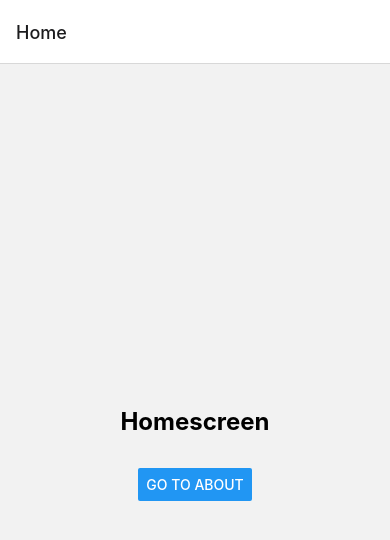
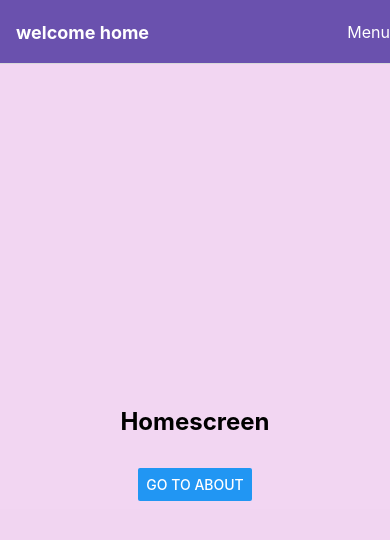
Before and after one commit to JesusVergara89/RNnetworking, a React Native app: screen / in a window 390 px wide. Shown: the top 540 px of the page. Built offline with nearby package versions, Linux system fonts and the light colour scheme.

Commit message:
styling screens

```diff
--- a/App.js
+++ b/App.js
@@ -2,16 +2,36 @@ import { NavigationContainer } from '@react-navigation/native';
 import { createNativeStackNavigator } from '@react-navigation/native-stack';
 import Homescreen from './screens/Homescreen';
 import Aboutscreen from './screens/Aboutscreen';
+import { Pressable, Text } from 'react-native';
 
 const Stack = createNativeStackNavigator();
 
 export default function App() {
   return (
     <NavigationContainer>
-      <Stack.Navigator initialRouteName='Home'>
+      <Stack.Navigator initialRouteName='Home' screenOptions={{
+        headerStyle: {
+          backgroundColor: "#6a51ae"
+        },
+        headerTintColor: "#fff",
+        headerTitleStyle: {
+          fontWeight: "bold"
+        },
+        headerRight: () => (
+          <Pressable onPress={()=> alert('Menu btn press')} >
+            <Text style={{color: "white", fontSize: 16}} >Menu</Text>
+          </Pressable>
+        ),
+        contentStyle: {
+          backgroundColor: "#e8e4"
+        }
+      }}>
         <Stack.Screen
         name='Home'
         component={Homescreen}
+        options={{
+          title: "welcome home",
+        }}
         />
         <Stack.Screen
         name='About'
```
